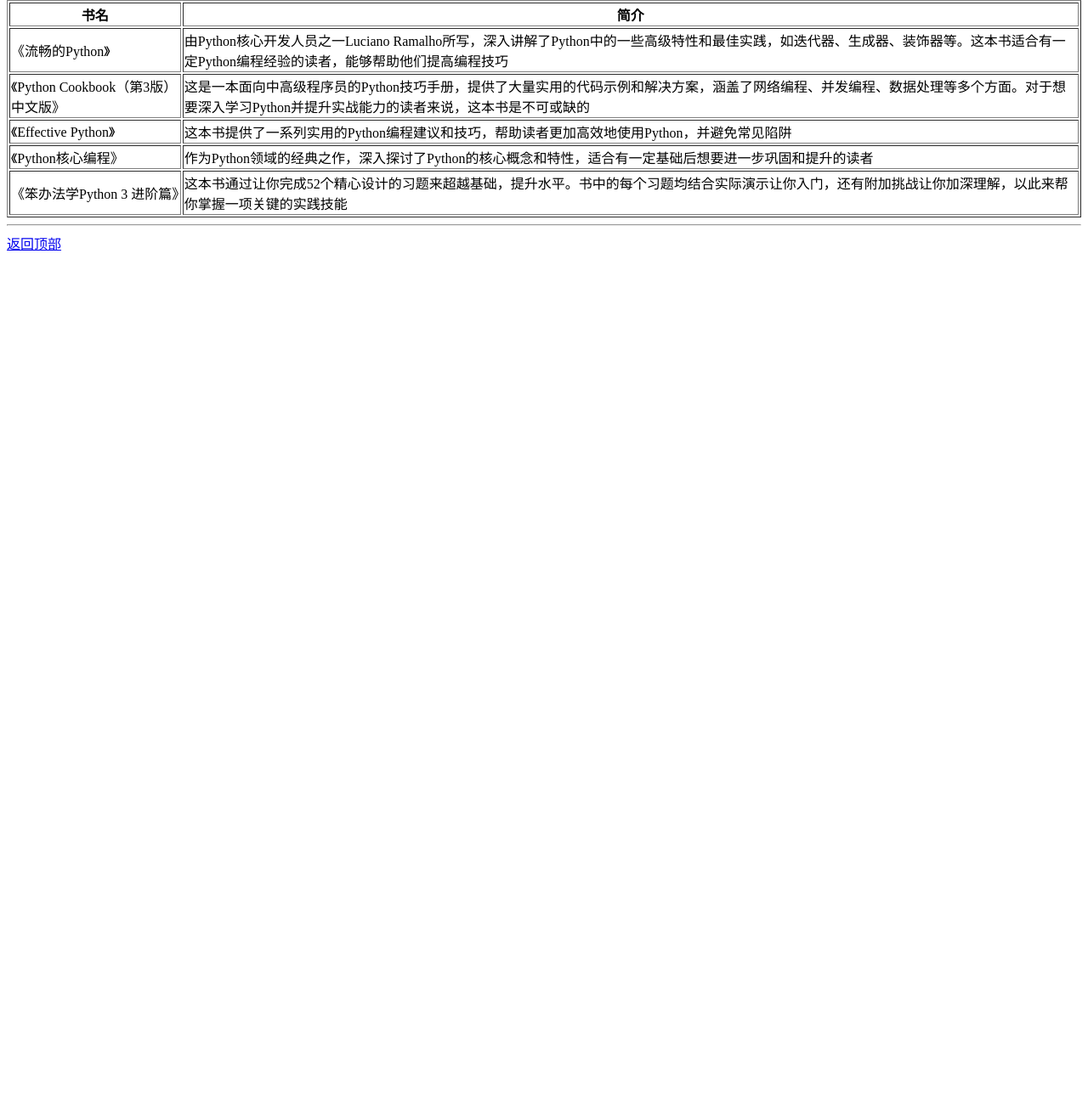
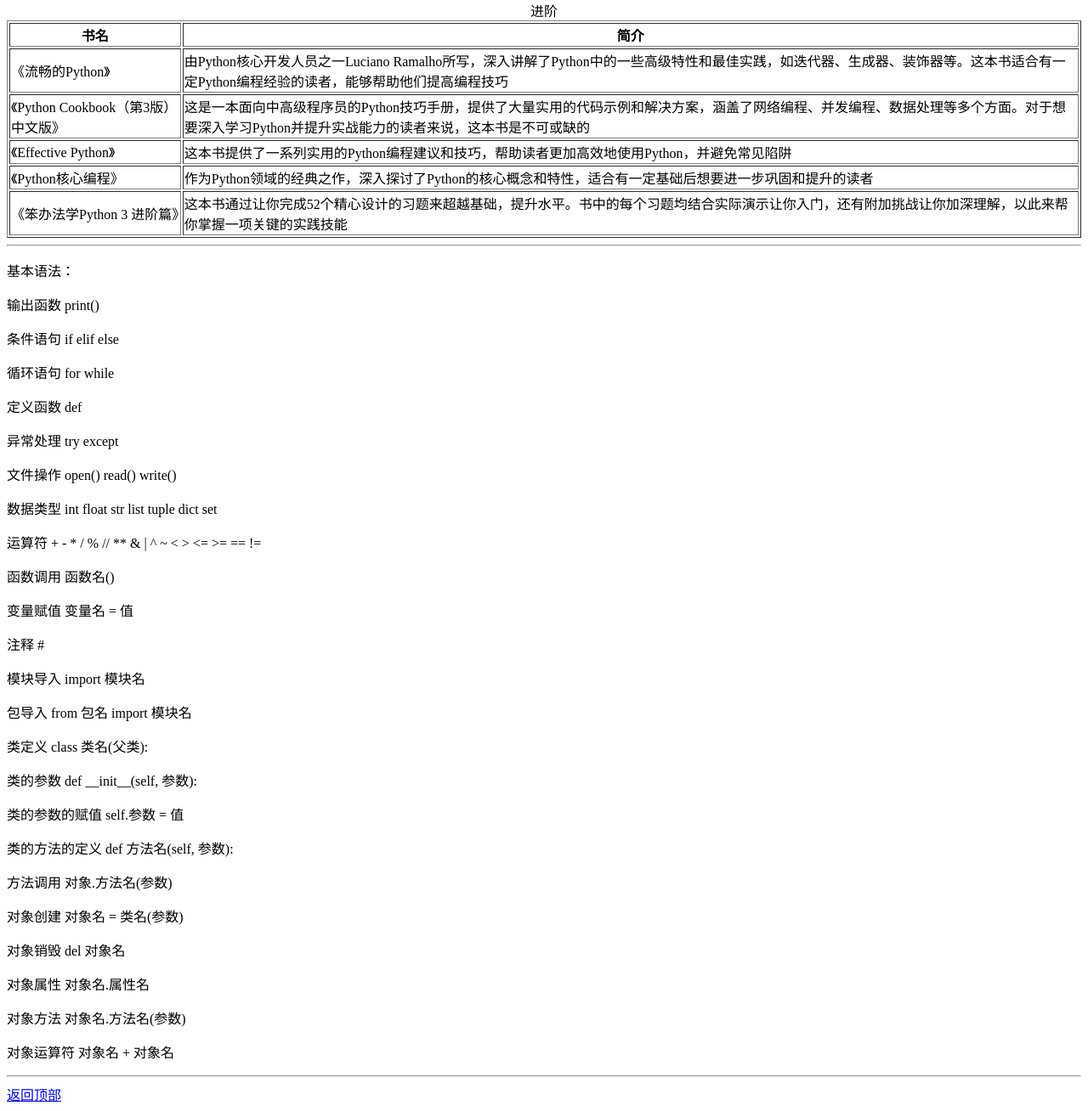
Before and after one commit to GCRY6/HOMEWORKING, a plain HTML site: page index.html in a window 1280 px wide. Shown: the part 1125-2433 px from the top of the page at 85% size. Before the commit the page ends 1431 px from the top, so only its background shows below. Drawn offline with Linux system fonts and the light colour scheme.

Commit message:
docs(index): 添加 Python 基本语法参考
- 在 index.html 中新增了基本语法部分，包括：
  - 输出函数、条件语句、循环语句等基础语法
  - 数据类型、运算符、函数调用等核心概念
  - 类定义、对象创建、异常处理等高级特性
- 为用户提供了一个快速参考 Python 语法的入口

```diff
--- a/index.html
+++ b/index.html
@@ -13,6 +13,7 @@
             <li><a href="#introduce">Python简介</a></li>
             <li><a href="#download">Python下载</a></li>
             <li><a href="#book">Python书籍推荐</a></li>
+            <li><a href="#grammar">基本语法</a></li>
         </dl>
 
     </div>
@@ -88,6 +89,32 @@
     </div>
     <div>
         <hr>
+        <p id="grammar">基本语法：</p>
+        <p>输出函数 print()</p>
+        <p>条件语句 if elif else</p>
+        <p>循环语句 for while</p>
+        <p>定义函数 def</p>
+        <p>异常处理 try except</p>
+        <p>文件操作 open() read() write()</p>
+        <p>数据类型 int float str list tuple dict set</p>
+        <p>运算符 + - * / % // ** & | ^ ~ < > <= >= == !=</p>
+        <p>函数调用 函数名()</p>
+        <p>变量赋值 变量名 = 值</p>
+        <p>注释 #</p>
+        <p>模块导入 import 模块名</p><p>包导入 from 包名 import 模块名</p>
+        <p>类定义 class 类名(父类):</p>
+        <p>类的参数 def __init__(self, 参数):</p>
+        <p>类的参数的赋值 self.参数 = 值</p>
+        <p>类的方法的定义 def 方法名(self, 参数):</p>
+        <p>方法调用 对象.方法名(参数)</p>
+        <p>对象创建 对象名 = 类名(参数)</p>
+        <p>对象销毁 del 对象名</p>
+        <p>对象属性 对象名.属性名</p>
+        <p>对象方法 对象名.方法名(参数)</p>
+        <p>对象运算符 对象名 + 对象名</p>
+    </div>
+    <div>
+        <hr>
     </div>
     <a href="#top">返回顶部</a>
 </body>
```
